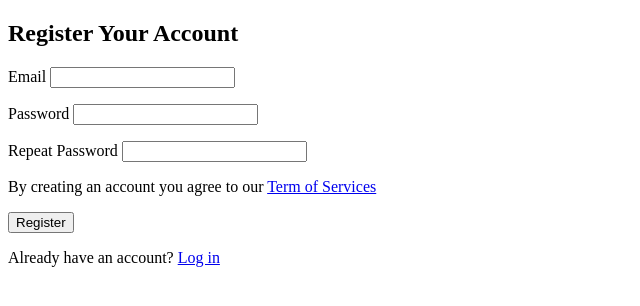
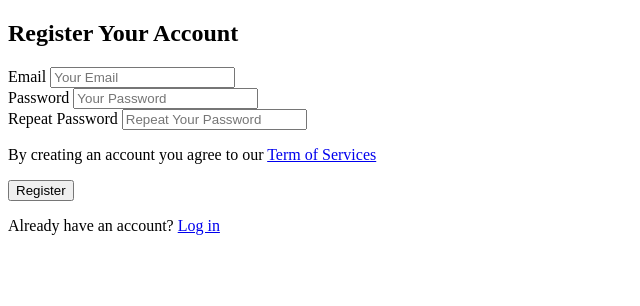
Before and after one commit to HoangPhiHong30/SET2025, a plain HTML site: page register.html in a window 1280 px wide. Shown: the whole page, without its empty margins (0-640 px from the left). Drawn offline with Linux system fonts and the light colour scheme.

Commit message:
Update to fix
Fixed the inappropriate use of tags and add <form> tag in

```diff
--- a/register.html
+++ b/register.html
@@ -5,13 +5,17 @@
     </head>
     <body>
         <h2>Register Your Account</h2>
-        <p>Email <input type="email"> </p>
-        <p>Password <input type="password"> </p>
-        <p>Repeat Password <input type="password"> </p>
-
-        <p>By creating an account you agree to our <a href="https://www.youtube.com/watch?v=dQw4w9WgXcQ&pp=ygUXbmV2ZXIgZ29ubmEgZ2l2ZSB5b3UgdXA%3D">Term of Services</a> </p>
-        <input type="button" value="Register" id="text">
-        <p>Already have an account? <a href="https://www.youtube.com/watch?v=fC7oUOUEEi4&pp=ygUJc3RpY2sgYnVn">Log in</a> </p>
+        <form>
+            <label for=email>Email</label>
+            <input type="email" id="email" placeholder="Your Email" required><br/>
+            <label for=pass>Password</label>
+            <input type="password" id="pass" placeholder="Your Password" required><br/>
+            <label for=pass2>Repeat Password</label>
+            <input type="password" id="pass2" placeholder="Repeat Your Password" required>
+            <p>By creating an account you agree to our <a href="https://www.youtube.com/watch?v=dQw4w9WgXcQ&pp=ygUXbmV2ZXIgZ29ubmEgZ2l2ZSB5b3UgdXA%3D" target=_blank>Term of Services</a> </p>
+            <input type="submit" value="Register">
+            <p>Already have an account? <a href="https://www.youtube.com/watch?v=fC7oUOUEEi4&pp=ygUJc3RpY2sgYnVn" target=_blank>Log in</a> </p>
+        </form>
 
     </body>
     </html>
```
